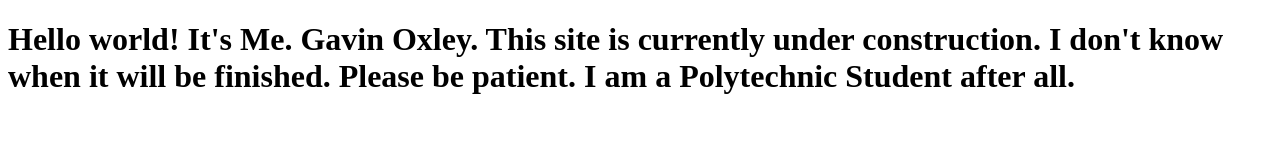
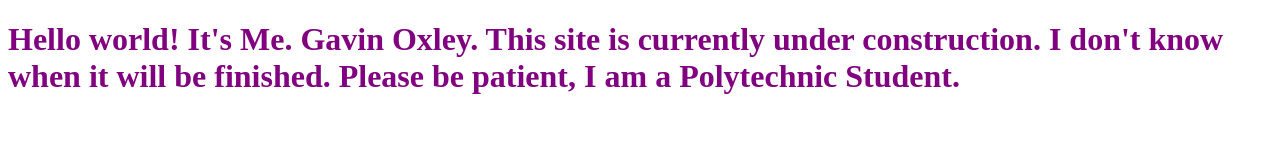
Before and after one commit to icyice1/gavins-website, a plain HTML site: page index.html in a window 1280 px wide. Drawn offline with Linux system fonts and the light colour scheme.

Commit message:
new color

```diff
--- a/index.html
+++ b/index.html
@@ -10,8 +10,9 @@
   <script src="./main.js"></script>
 </head>
 <body>
-  <h1>Hello world! It's Me. Gavin Oxley.
+
+  <h1 class="title">Hello world! It's Me. Gavin Oxley.
       This site is currently under construction. I don't know when it will be finished.
-        Please be patient. I am a Polytechnic Student after all. </h1>
+        Please be patient, I am a Polytechnic Student. </h1>
 </body>
 </html>
--- a/styles.css
+++ b/styles.css
@@ -0,0 +1,4 @@
+.title{
+    color: purple;
+    font: size 20px;
+}
```
